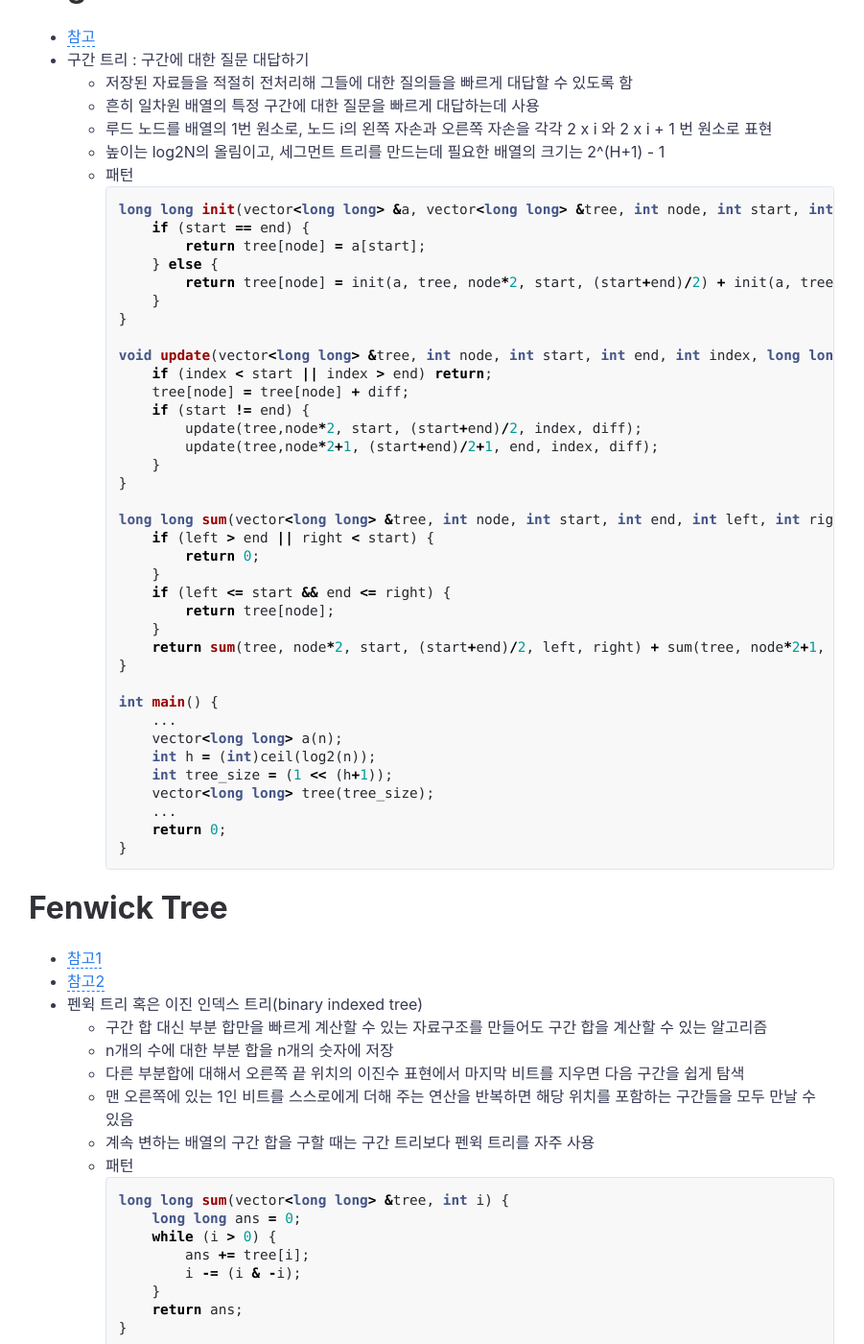
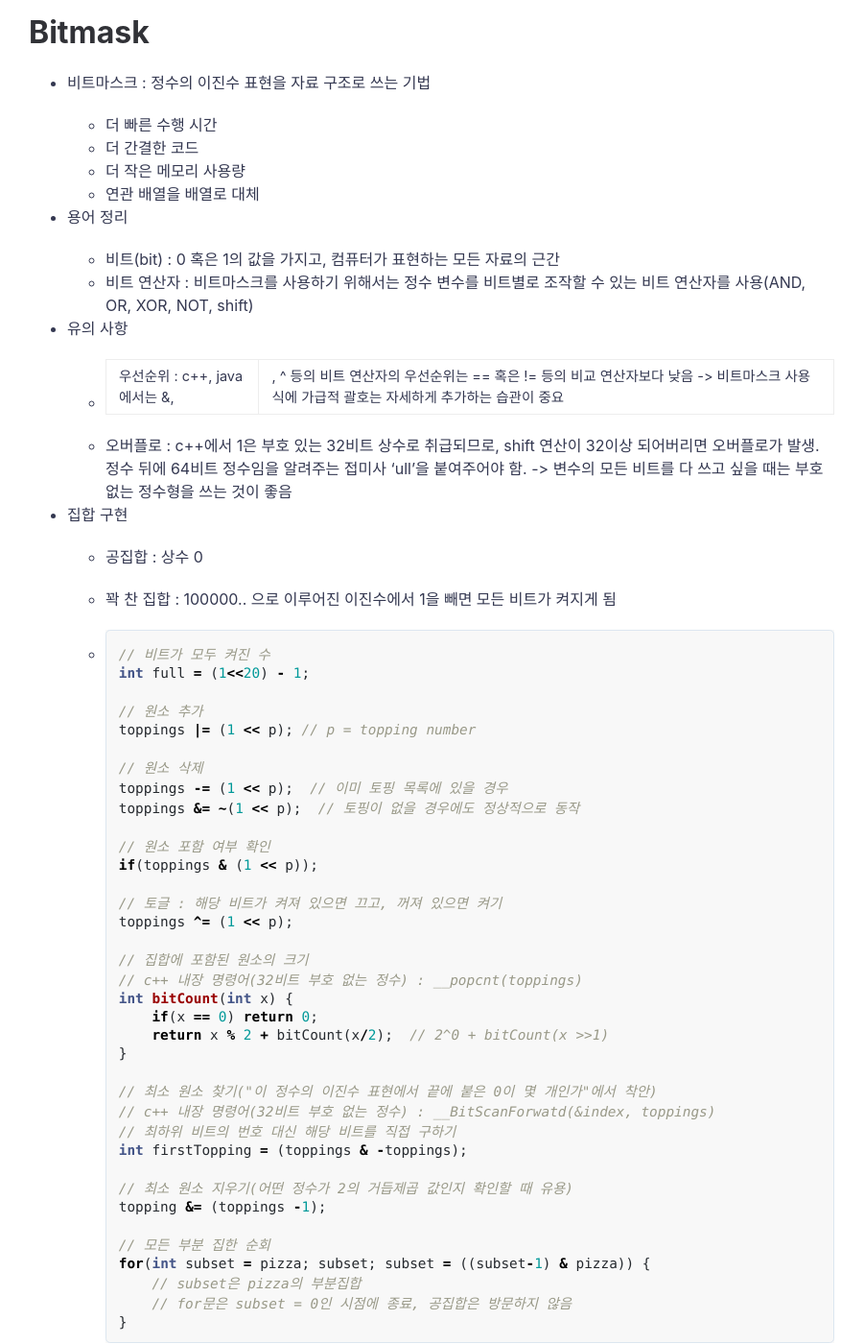
Before and after one commit to jihunparkme/jihunparkme.github.io, a Jekyll site: the page built from _posts/2020-01-06-Algorithm_2.md, in a window 1280 px wide and 1400 px high, scrolled down 2833 px. Shown: the whole window at 96% size, without its empty margins (190-1091 px from the left). Built offline with Jekyll 4.4.1, drawn with Linux system fonts in a browser that asks for light colours; comment, search, counter and statistics services are not loaded; some of the changed text lies outside the part shown.

Commit message:
Edit: add contents

````diff
--- a/_posts/2020-01-06-Algorithm_2.md
+++ b/_posts/2020-01-06-Algorithm_2.md
@@ -9,7 +9,9 @@ featured-img: algorithms
 
 # Table of Contents
 * [Dynamic Programming](#Dynamic-Programming)
+* [Bitmask](#Bitmask)
 * [Segment Tree](#Segment Tree)
+* [Fenwick Tree](#Fenwick-Tree)
 # Dynamic Programming
 - 동적 계획법
   - 문제의 답을 여러 번 계산하는 대신 한 번만 계산하고 계산 결과를 재활용함으로써 속도의 향상를 꾀함
@@ -126,6 +128,72 @@ featured-img: algorithms
   }
   ```
 
+# Bitmask
+
+- 비트마스크 : 정수의 이진수 표현을 자료 구조로 쓰는 기법
+
+  - 더 빠른 수행 시간
+  - 더 간결한 코드
+  - 더 작은 메모리 사용량
+  - 연관 배열을 배열로 대체
+
+- 용어 정리
+
+  - 비트(bit) : 0 혹은 1의 값을 가지고,  컴퓨터가 표현하는 모든 자료의 근간
+  - 비트 연산자 : 비트마스크를 사용하기 위해서는 정수 변수를 비트별로 조작할 수 있는 비트 연산자를 사용(AND, OR, XOR, NOT, shift)
+
+- 유의 사항
+
+  - 우선순위 : c++,  java에서는 &, |, ^ 등의 비트 연산자의 우선순위는 == 혹은 != 등의 비교 연산자보다 낮음 -> 비트마스크 사용 식에 가급적 괄호는 자세하게 추가하는 습관이 중요
+  - 오버플로 : c++에서 1은 부호 있는 32비트 상수로 취급되므로, shift 연산이 32이상 되어버리면 오버플로가 발생. 정수 뒤에 64비트 정수임을 알려주는 접미사 'ull'을 붙여주어야 함. -> 변수의 모든 비트를 다 쓰고 싶을 때는 부호 없는 정수형을 쓰는 것이 좋음
+
+- 집합 구현
+
+  - 공집합 : 상수 0
+
+  - 꽉 찬 집합 : 100000.. 으로 이루어진 이진수에서 1을 빼면 모든 비트가 켜지게 됨
+
+  - ```c++
+    // 비트가 모두 켜진 수
+    int full = (1<<20) - 1;
+
+    // 원소 추가
+    toppings |= (1 << p); // p = topping number
+
+    // 원소 삭제
+    toppings -= (1 << p);  // 이미 토핑 목록에 있을 경우
+    toppings &= ~(1 << p);  // 토핑이 없을 경우에도 정상적으로 동작
+
+    // 원소 포함 여부 확인
+    if(toppings & (1 << p));
+
+    // 토글 : 해당 비트가 켜져 있으면 끄고, 꺼져 있으면 켜기
+    toppings ^= (1 << p);
+
+    // 집합에 포함된 원소의 크기
+    // c++ 내장 명령어(32비트 부호 없는 정수) : __popcnt(toppings)
+    int bitCount(int x) {
+        if(x == 0) return 0;
+        return x % 2 + bitCount(x/2);  // 2^0 + bitCount(x >>1)
+    }
+
+    // 최소 원소 찾기("이 정수의 이진수 표현에서 끝에 붙은 0이 몇 개인가"에서 착안)
+    // c++ 내장 명령어(32비트 부호 없는 정수) : __BitScanForwatd(&index, toppings)
+    // 최하위 비트의 번호 대신 해당 비트를 직접 구하기
+    int firstTopping = (toppings & -toppings);
+
+    // 최소 원소 지우기(어떤 정수가 2의 거듭제곱 값인지 확인할 때 유용)
+    topping &= (toppings -1);
+
+    // 모든 부분 집한 순회
+    for(int subset = pizza; subset; subset = ((subset-1) & pizza)) {
+        // subset은 pizza의 부분집합
+        // for문은 subset = 0인 시점에 종료, 공집합은 방문하지 않음
+    }
+    ```
+
+
+
 # Segment Tree
 
 - [참고](#https://www.acmicpc.net/blog/view/9){: target="_blank"}
````
